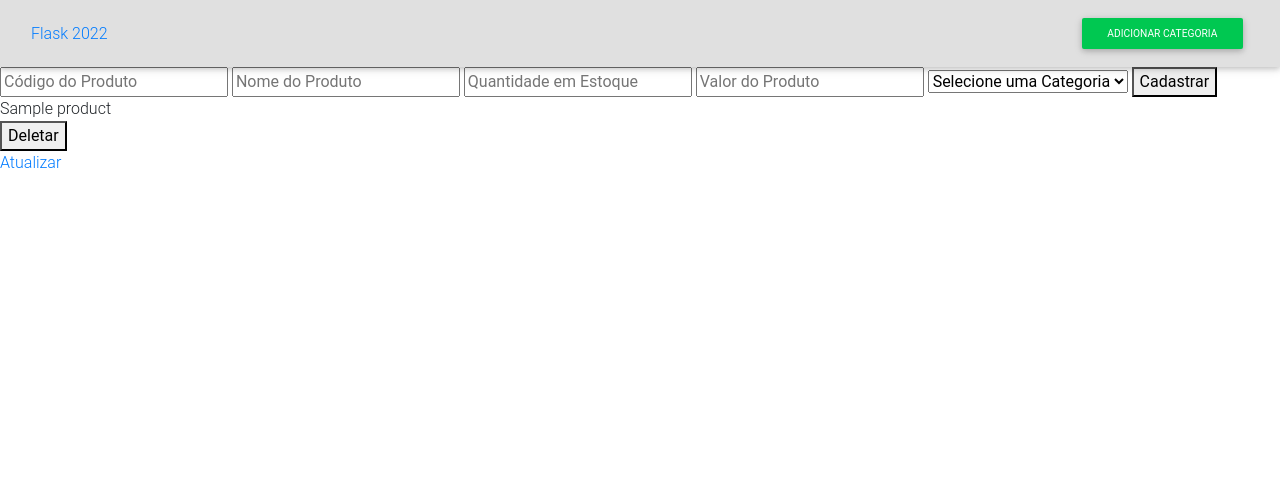
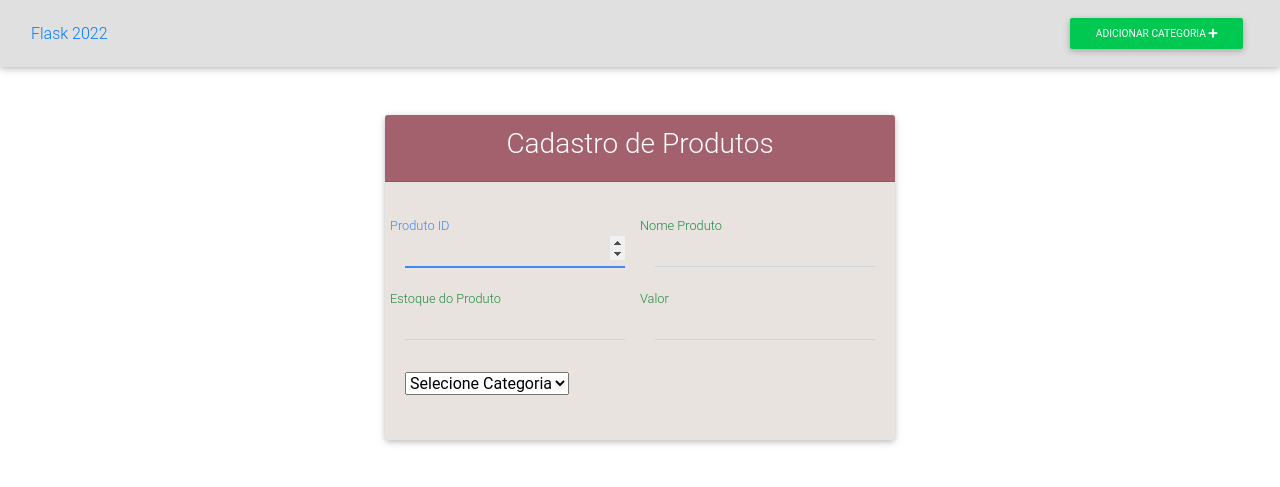
Before and after one commit to jefferson-duarte/Cadastro_Produtos_Flask, a Flask app: template src/templates/public/index.html in a window 1280 px wide. Shown: the top 487 px of the page. Run offline with Flask 2, Linux system fonts and the light colour scheme; the template is opened without the code that fills it: most values are stand-ins (such as "Sample title", 1, 10 or a date in 2020); some libraries are stand-ins or nearby versions.

Commit message:
Configurado o css das páginas

```diff
--- a/src/static/css/style.css
+++ b/src/static/css/style.css
@@ -0,0 +1,55 @@
+.modal-title{
+    margin-bottom:0;
+    line-height:1.5;
+    background-color: #a3606d;
+    color: white;
+}
+
+.modal-header{
+    display: -ms-flexbox;
+    display: flex;
+    -ms-flex-align: start;
+    align-items: flex-start;
+    -ms-flex-pack: justify;
+    justify-content: space-between;
+    padding: 1rem 1rem;
+    border-bottom: 1px solid white;
+    border-top-left-radius: calc(.3rem -1px);
+    border-top-right-radius: calc(.3rem -1px);
+    background-color: #a3606d;
+}
+
+.modal-body{
+    position: relative;
+    -ms-flex: 1 1 auto;
+    flex: 1 1 auto;
+    padding: 1rem;
+    background-color: white;
+}
+
+.modal-dialog .modal-content{
+    border: 0;
+    border-radius: .125rem;
+    background-color: white;
+    -webkit-box-shadow: 0 5px 11px rgb(0 0 0 / 18%), 0 4px 15px 0 rgb(0 0 0 / 15%);
+    box-shadow: 0 5px 11px rgb(0 0 0 / 18%), 0 4px 15px 0 rgb(0 0 0 / 18%);
+}
+
+.card{
+    background-color: #e8e3df;
+}
+
+.card-header{
+    text-align: center;
+    padding: .75rem 1.25rem;
+    margin-bottom: 0;
+    background-color: #A3606D;
+    border-bottom: 1px solid rgb(0, 0, 0, .125);
+    color: white;
+}
+
+.md-form label{
+    font-size: 1rem;
+    color: #208943;
+    font-weight: 5rem;
+}
--- a/src/templates/base.html
+++ b/src/templates/base.html
@@ -11,7 +11,6 @@
     <link href="https://cdnjs.cloudflare.com/ajax/libs/twitter-bootstrap/4.5.0/css/bootstrap.min.css"rel="stylesheet">
     <!-- Material Design Bootstrap -->
     <link href="https://cdnjs.cloudflare.com/ajax/libs/mdbootstrap/4.19.1/css/mdb.min.css"rel="stylesheet">
-    <link rel="stylesheet"href="{{url_for('static',filename='css/style.css')}}">
     <link rel="stylesheet" href="{{ url_for('static', filename='css/style.css') }}">
 </head>
 <body>
@@ -26,8 +25,7 @@
     <!-- JQuery -->
     <script type="text/javascript"src="https://cdnjs.cloudflare.com/ajax/libs/jquery/3.5.1/jquery.min.js"></script>
     <!-- Bootstran tool tine -->
-    <scripttFollow link(ctrl+click)"
-        src="https://cdnjs.cloudflare.com/ajax/libs/popper.js/1.14.4/umd/popper.min.js"></script>
+
     <!-- Bootstrap core JavaScript -->
     <script type="text/javascript"
         src="https://cdnjs.cloudflare.com/ajax/libs/twitter-bootstrap/4.5.0/js/bootstrap.min.js"></script>
--- a/src/templates/partials/nav.html
+++ b/src/templates/partials/nav.html
@@ -3,7 +3,45 @@
         <a class="nav-brand" href="/">Flask 2022</a>
 
         <div class="navbar-nav ml-auto">
-            <button class="btn btn-success btn-sm">Adicionar Categoria</button>
+            <button class="btn btn-success btn-sm"data-toggle="modal"data-target="#modalForm">Adicionar Categoria <i class="fas fa-plus"></i>
         </div>
     </div>
 </nav>
+
+<div class="modal fade"id="modalForm"tabindex="-1"role="dialog"aria-labelledby="myModalLabel"aria-hidden="true">
+    <div class="modal-dialog"role="document">
+        <div class="modal-content">
+            <div class="modal-header text-center">
+                <h4 class="modal-title w-100 font-weight-bold">Cadastrar Categoria</h4>
+                <button type="button"class="close"data-dismiss="modal"aria-label="Close">
+                    <span aria-hidden="true">&times;</span>
+                </button>
+            </div>
+            <div class="modal-body mx-3">
+                <form action="/create/categorie"method="POST">
+                    <div class="md-form mb-5">
+                        <i class="fa fa-id-card prefix grey-text"></i>
+                        <input type="number"name="id"id="defaultForm-email"class="form-control validate">
+                        <label data-error="wrong"data-success="right"for="default Form-email">ID</label>
+                    </div>
+                    <div class="md-form mb-4">
+                        <i class="fa fa-signature prefix grey-text"></i>
+                        <input type="text"name="name"id="default Form-pass"class="form-control validate">
+                        <label data-error="wrong"data-success="right"for="defaultForm-pass">Nome Categoria</label>
+                    </div>
+
+                    <div class="md-form mb-4">
+                        <i class="fas fa-pen-square prefix grey-text"></i>
+                        <textarea name="description"id="defaultForm-description"class="form-control"placeholder="Descripción">
+                        </textarea>
+                    </div>
+                    <div class="d-flex justify-content-center">
+                        <button class="btn btn-primary btn-block">
+                            Cadastrar <i class="fas fa-plus"></i>
+                        </button>
+                    </div>
+                </form>
+            </div>
+        </div>
+    </div>
+</div>
--- a/src/templates/public/categories.html
+++ b/src/templates/public/categories.html
@@ -1,4 +1,4 @@
-{% extends base.html %}
+{% extends 'base.html' %}
 
 {% block content %}
 
--- a/src/templates/public/index.html
+++ b/src/templates/public/index.html
@@ -1,33 +1,61 @@
 {% extends 'base.html' %}
+{% block title %} Loja Flask {% endblock %}
 
 {% block content %}
 
-    <form action="/" method="POST">
-        <input type="number" name="code" placeholder="Código do Produto">
-        <input type="text" name="name" placeholder="Nome do Produto">
-        <input type="number" name="stock" placeholder="Quantidade em Estoque">
-        <input type="number" name="value" placeholder="Valor do Produto">
+    <main id="main" >
+        <div class="container">
+            <div class="row g-0">
+                <div class="col-lg-12 d-flex">
+                    <div id="content-main" class="justify-content-center align-self-center mx-auto my-5">
+                        <div class="card">
+                            <div class="card-header">
+                                <h3>Cadastro de Produtos</h3>
+                            </div>
+                            <div class="card-body">
+                                <div action="/" method="POST" class="p-10" >
 
-        <select name="category">
-            <option selected> Selecione uma Categoria</option>
-            {% for categorie in categories %}
-                <option value="{{ categorie.0 }}">{{ categorie.1 }}</option>
-            {% endfor %}
-        </select>
+                                    <div class="md-form row">
+                                        <div class="col">
+                                            <input type="number" name="code" class="form-control" id="codeInput" required autofocus>
+                                            <label for="codeInput">Produto ID</label>
+                                        </div>
+                                        <div class="col">
+                                            <input type="text" name="name" class="form-control" id="nameInput" required autofocus>
+                                            <label for="nameInput">Nome Produto</label>
+                                        </div>
+                                    </div>
 
-        <button type="submit">Cadastrar</button>
-    </form>
+                                    <div class="md-form row">
+                                        <div class="col">
+                                            <input type="number" name="stock" class="form-control" id="stockInput" required autofocus>
+                                            <label for="stockInput">Estoque do Produto</label>
+                                        </div>
+                                        <div class="col">
+                                            <input type="number" name="value" class="form-control" id="valueInput" required autofocus>
+                                            <label for="valueInput">Valor</label>
+                                        </div>
+                                    </div>
 
-{% for product in data %}
-    {{ product.1 }}
+                                    <div class="md-form">
+                                        <select name="category" class="mdb-select" id="categoryInput">
+                                            <option selected>Selecione Categoria</option>
+                                            {% for categorie in categories %}
 
-    <form action="/delete/product/{{ product.0 }}" method="POST">
-        <button>Deletar</button>
-    </form>
+                                                <option value="{{ categorie.0 }}">{{ categorie.1 }}</option>
 
-    <a href="/update/product/{{ product.0 }}">Atualizar</a> <br>
-{% else %}
-    <h1>Não tem produtos cadastrados</h1>
-{% endfor %}
+                                            {% endfor %}
+                                        </select>
+                                    </div>
+
+                                </div>
+                            </div>
+                        </div>
+
+                    </div>
+                </div>
+            </div>
+        </div>
+    </main>
 
 {% endblock %}
```
